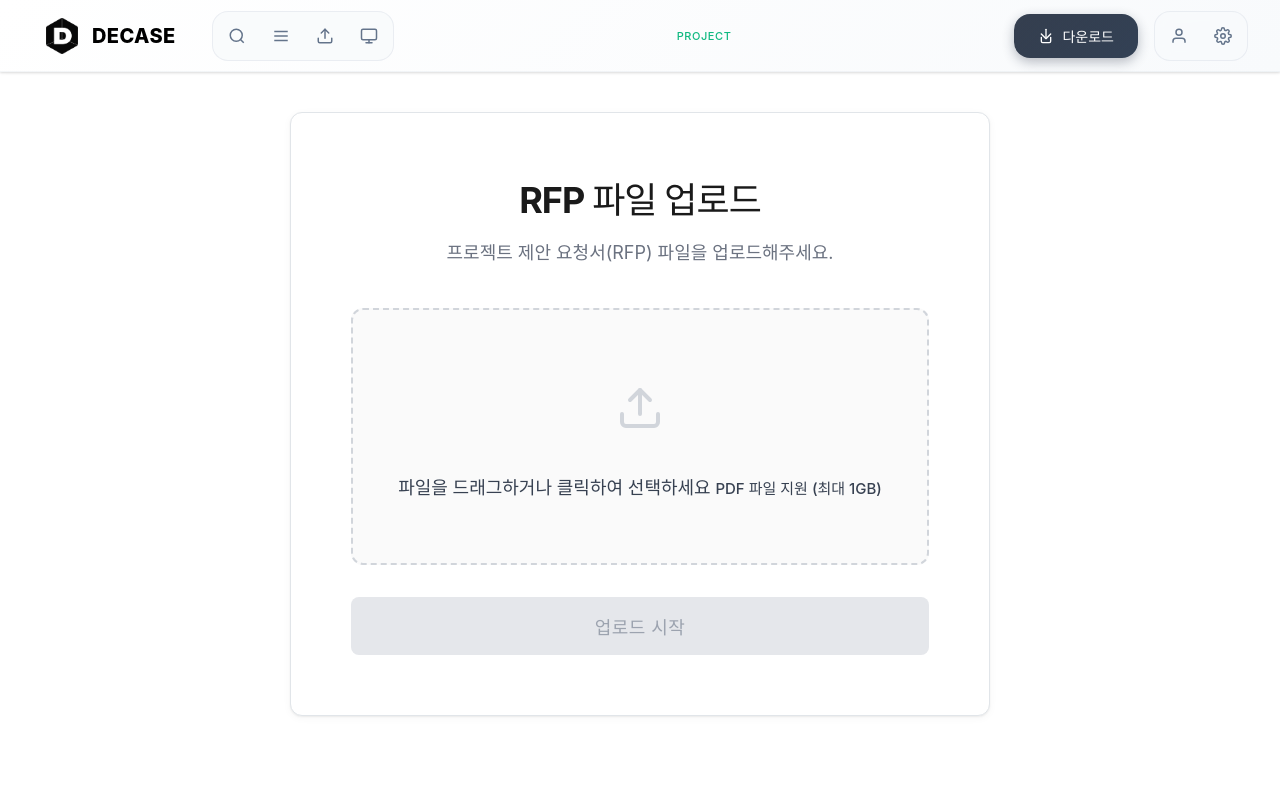
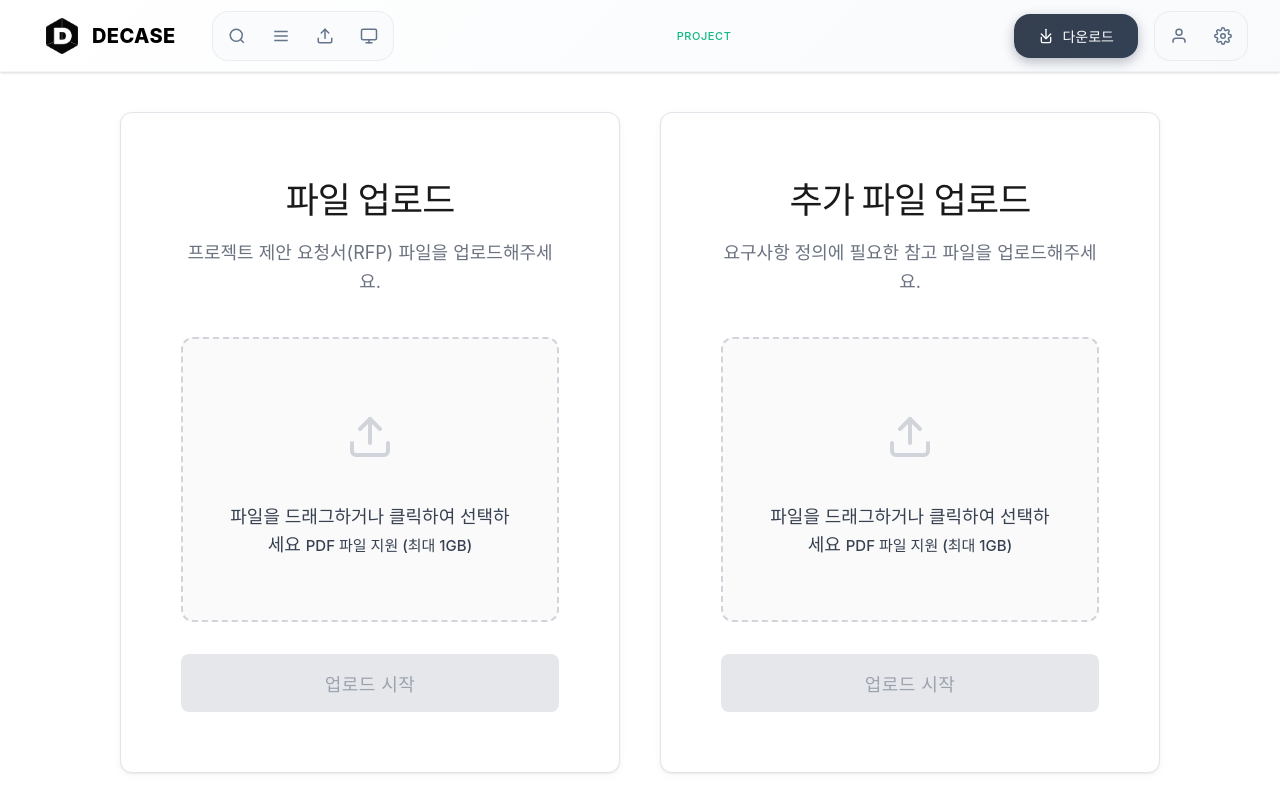
Before and after one commit to 8-do-nenemddin/DECASE-FE, a Vue app: page /projects/1 in a window 1280 px wide. Built offline with nearby package versions, Linux system fonts and the light colour scheme; no server answers.

Commit message:
약간의 ui 수정사항 반영

```diff
--- a/src/components/main/Main.vue
+++ b/src/components/main/Main.vue
@@ -17,24 +17,6 @@
       </div>
 
       <div class="header-right">
-        <button class="new-project-button" @click="openModal">
-          <svg
-            xmlns="http://www.w3.org/2000/svg"
-            width="18"
-            height="18"
-            viewBox="0 0 24 24"
-            fill="none"
-            stroke="currentColor"
-            stroke-width="2"
-            stroke-linecap="round"
-            stroke-linejoin="round"
-          >
-            <line x1="12" y1="5" x2="12" y2="19"></line>
-            <line x1="5" y1="12" x2="19" y2="12"></line>
-          </svg>
-          <span>새로 만들기</span>
-        </button>
-
         <div class="action-buttons">
           <button
             class="icon-button profile-btn"
@@ -59,6 +41,25 @@
 
     <main class="main-content">
       <div class="toolbar">
+        <div class="toolbar-left">
+          <button class="new-project-button" @click="openModal">
+            <svg
+                xmlns="http://www.w3.org/2000/svg"
+                width="18"
+                height="18"
+                viewBox="0 0 24 24"
+                fill="none"
+                stroke="currentColor"
+                stroke-width="2"
+                stroke-linecap="round"
+                stroke-linejoin="round"
+            >
+              <line x1="12" y1="5" x2="12" y2="19"></line>
+              <line x1="5" y1="12" x2="19" y2="12"></line>
+            </svg>
+            <span>새로 만들기</span>
+          </button>
+        </div>
         <div class="toolbar-right">
           <div class="search-container">
             <svg
@@ -595,6 +596,14 @@ onMounted(() => {
   width: 100%;
 }
 
+.toolbar-left {
+  display: flex;
+  align-items: center;
+  justify-content: flex-start;
+  flex: 1;
+  gap: 16px;
+}
+
 .toolbar-right {
   display: flex;
   align-items: center;
--- a/src/components/main/ProfileBar.vue
+++ b/src/components/main/ProfileBar.vue
@@ -184,7 +184,7 @@ const router = useRouter();
 const confirmLogout = () => {
   console.log("로그아웃 확인");
   emit("logout");
-  router.push("/home");
+  router.push("/");
   emit("close");
   closeLogoutModal();
   projectStore.resetAll();
@@ -214,7 +214,7 @@ const confirmWithdraw = async () => {
     if (response.ok) {
       console.log("탈퇴 성공");
       projectStore.resetAll();
-      router.push("/home");
+      router.push("/");
       closeWithdrawModal();
     } else {
       const result = await response.json();
--- a/src/components/projects/content/BasicContent.vue
+++ b/src/components/projects/content/BasicContent.vue
@@ -3,14 +3,15 @@
     <!-- 추후 수정-->
     <!-- v-if : Project 상태에 따라서 (요구사항 입력 전 / 요구사항 생성중 / 요구사항 생성완료)-->
     <div
-      class="upload-card"
+      class="dual-upload-section"
       v-if="projectStore.projectRevision === 0 && !isGenerating"
     >
-      <h2 class="upload-title">RFP 파일 업로드</h2>
+      <!-- 첫 번째 업로드 카드 (RFP) -->
+      <div class="upload-card">
+        <h2 class="upload-title">파일 업로드</h2>
         <p class="upload-subtitle">
           프로젝트 제안 요청서(RFP) 파일을 업로드해주세요.
         </p>
-
         <div
           class="upload-zone"
           :class="{ 'drag-over': isDragOver, uploading: isUploading }"
@@ -26,7 +27,6 @@
             accept=".pdf,.doc,.docx,.hwp,.zip"
             style="display: none"
           />
-
           <div v-if="!selectedFile" class="upload-empty">
             <div class="upload-icon">
               <svg
@@ -50,7 +50,6 @@
               <small>PDF 파일 지원 (최대 1GB)</small>
             </p>
           </div>
-
           <div v-else class="file-preview">
             <div class="file-icon">✓</div>
             <div class="file-info">
@@ -60,7 +59,6 @@
             <button @click.stop="clearFile" class="clear-button">삭제</button>
           </div>
         </div>
-
         <button
           @click="handleSubmit"
           :disabled="!selectedFile || isUploading"
@@ -69,7 +67,6 @@
           <span v-if="isUploading">업로드 중...</span>
           <span v-else>업로드 시작</span>
         </button>
-
         <div v-if="isUploading" class="progress-container">
           <div class="progress-bar">
             <div
@@ -78,6 +75,79 @@
             ></div>
           </div>
           <div class="progress-text">{{ Math.round(uploadProgress) }}%</div>
+        </div>
+      </div>
+      <!-- 두 번째 업로드 카드 (추가 파일) -->
+      <div class="upload-card">
+        <h2 class="upload-title">추가 파일 업로드</h2>
+        <p class="upload-subtitle">
+          요구사항 정의에 필요한 참고 파일을 업로드해주세요.
+        </p>
+        <div
+          class="upload-zone"
+          :class="{ 'drag-over': isDragOverExtra, uploading: isUploadingExtra }"
+          @click="triggerFileInputExtra"
+          @dragover.prevent="handleDragOverExtra"
+          @dragleave.prevent="handleDragLeaveExtra"
+          @drop.prevent="handleFileDropExtra"
+        >
+          <input
+            type="file"
+            ref="fileInputExtra"
+            @change="handleFileChangeExtra"
+            accept=".pdf,.doc,.docx,.hwp,.zip"
+            style="display: none"
+            :disabled="true"
+          />
+          <div v-if="!selectedFileExtra" class="upload-empty">
+            <div class="upload-icon">
+              <svg
+                xmlns="http://www.w3.org/2000/svg"
+                width="48"
+                height="48"
+                viewBox="0 0 24 24"
+                fill="none"
+                stroke="currentColor"
+                stroke-width="2"
+                stroke-linecap="round"
+                stroke-linejoin="round"
+              >
+                <path d="M21 15v4a2 2 0 0 1-2 2H5a2 2 0 0 1-2-2v-4" />
+                <polyline points="17 8 12 3 7 8" />
+                <line x1="12" y1="3" x2="12" y2="15" />
+              </svg>
+            </div>
+            <p class="upload-placeholder">
+              파일을 드래그하거나 클릭하여 선택하세요
+              <small>PDF 파일 지원 (최대 1GB)</small>
+            </p>
+          </div>
+          <div v-else class="file-preview">
+            <div class="file-icon">✓</div>
+            <div class="file-info">
+              <div class="file-name">{{ selectedFileExtra.name }}</div>
+              <div class="file-size">{{ formatFileSize(selectedFileExtra.size) }}</div>
+            </div>
+            <button @click.stop="clearFileExtra" class="clear-button">삭제</button>
+          </div>
+        </div>
+        <button
+          @click="handleSubmitExtra"
+          :disabled="!selectedFileExtra || isUploadingExtra"
+          class="submit-button"
+        >
+          <span v-if="isUploadingExtra">업로드 중...</span>
+          <span v-else>업로드 시작</span>
+        </button>
+        <div v-if="isUploadingExtra" class="progress-container">
+          <div class="progress-bar">
+            <div
+              class="progress-fill"
+              :style="{ width: uploadProgressExtra + '%' }"
+            ></div>
+          </div>
+          <div class="progress-text">{{ Math.round(uploadProgressExtra) }}%</div>
+        </div>
       </div>
     </div>
 
@@ -123,6 +193,13 @@ const isUploading = ref(false);
 const uploadProgress = ref(0);
 // 요구사항정의서 생성 상태
 const isGenerating = ref(false);
+
+// 추가 파일 업로드용 ref
+const fileInputExtra = ref(null);
+const selectedFileExtra = ref(null);
+const isDragOverExtra = ref(false);
+const isUploadingExtra = ref(false);
+const uploadProgressExtra = ref(0);
 
 // projectRevision 변경 감지
 watch(
@@ -224,6 +301,75 @@ const handleSubmit = async () => {
     isUploading.value = false;
   }
 };
+
+// ------ 추가 파일 업로드용 함수들 ------
+const triggerFileInputExtra = () => {
+  if (!isUploadingExtra.value) {
+    fileInputExtra.value.click();
+  }
+};
+
+const handleFileChangeExtra = (event) => {
+  const files = event.target.files;
+  if (files.length > 0) {
+    selectedFileExtra.value = files[0];
+  }
+};
+
+const handleDragOverExtra = (event) => {
+  isDragOverExtra.value = true;
+};
+
+const handleDragLeaveExtra = (event) => {
+  isDragOverExtra.value = false;
+};
+
+const handleFileDropExtra = (event) => {
+  isDragOverExtra.value = false;
+  const files = event.dataTransfer.files;
+  if (files.length > 0) {
+    selectedFileExtra.value = files[0];
+  }
+};
+
+const clearFileExtra = () => {
+  selectedFileExtra.value = null;
+  fileInputExtra.value.value = "";
+  uploadProgressExtra.value = 0;
+};
+
+const handleSubmitExtra = async () => {
+  if (!selectedFileExtra.value || isUploadingExtra.value) {
+    return;
+  }
+  isUploadingExtra.value = true;
+  uploadProgressExtra.value = 0;
+  try {
+    const formData = new FormData();
+    formData.append("file", selectedFileExtra.value);
+    formData.append("memberId", projectStore.userId);
+    // 실제 업로드 엔드포인트는 상황에 따라 다를 수 있음
+    console.log("추가 파일을 서버로 업로드합니다:", selectedFileExtra.value.name);
+    const response = await fetch(
+      `/api/v1/projects/${projectStore.projectId}/reference-files`,
+      {
+        method: "POST",
+        body: formData,
+      }
+    );
+    if (!response.ok) {
+      throw new Error("업로드 실패");
+    }
+    const data = await response.json();
+    clearFileExtra();
+    // 추가 파일 업로드 후 별도 처리 필요시 여기에 작성
+  } catch (error) {
+    console.error("업로드 실패:", error);
+    alert("파일 업로드 중 오류가 발생했습니다.");
+  } finally {
+    isUploadingExtra.value = false;
+  }
+};
 </script>
 
 <style scoped>
@@ -238,20 +384,23 @@ const handleSubmit = async () => {
   justify-content: center;
 }
 
+.dual-upload-section {
+  display: flex;
+  flex-wrap: wrap;
+  gap: 40px;
+  justify-content: center;
+}
+
 .upload-card {
-  width: 100%;
-  max-width: 700px;
+  flex: 1;
+  min-width: 320px;
+  max-width: 500px;
   background: #ffffff;
   border: 1px solid #e1e5e9;
   border-radius: 12px;
   padding: 60px;
   box-shadow: 0 2px 8px rgba(0, 0, 0, 0.04), 0 1px 2px rgba(0, 0, 0, 0.06);
   text-align: center;
-
-  /* display: flex; 제거 */
-  /* flex-direction: column; 제거 */
-  /* align-items: center; 제거 */
-  /* justify-content: center; 제거 */
 }
 
 .welcome-section {
```
Lines whose indentation alone changed are shown as unchanged.
